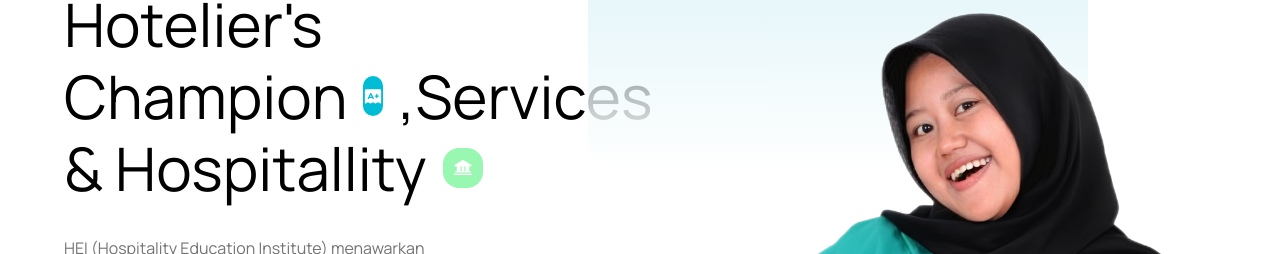
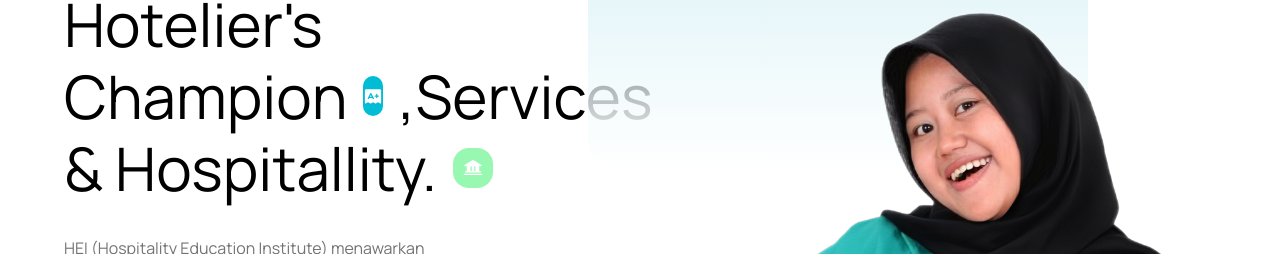
Before and after one commit to fadlandaris/hei-hospitallity, a React (Vite) app: page / in a window 1280 px wide. Shown: the part 228-482 px from the top of the page. Built offline with nearby package versions, Linux system fonts and the light colour scheme; the HTML template or start-up script is replaced by a standard one.

Commit message:
Laptop Service

```diff
--- a/src/components/Hero.tsx
+++ b/src/components/Hero.tsx
@@ -20,7 +20,7 @@ const Hero = () => {
                 <h1>,Services</h1>
               </div>
               <div className="flex items-center gap-x-4">
-                <h1>& Hospitallity</h1>
+                <h1>& Hospitallity.</h1>
                 <div className="w-10 h-10 rounded-2xl bg-secondary flex items-center justify-center text-white text-xl">
                   <Bank weight="fill"/>
                 </div>
```
